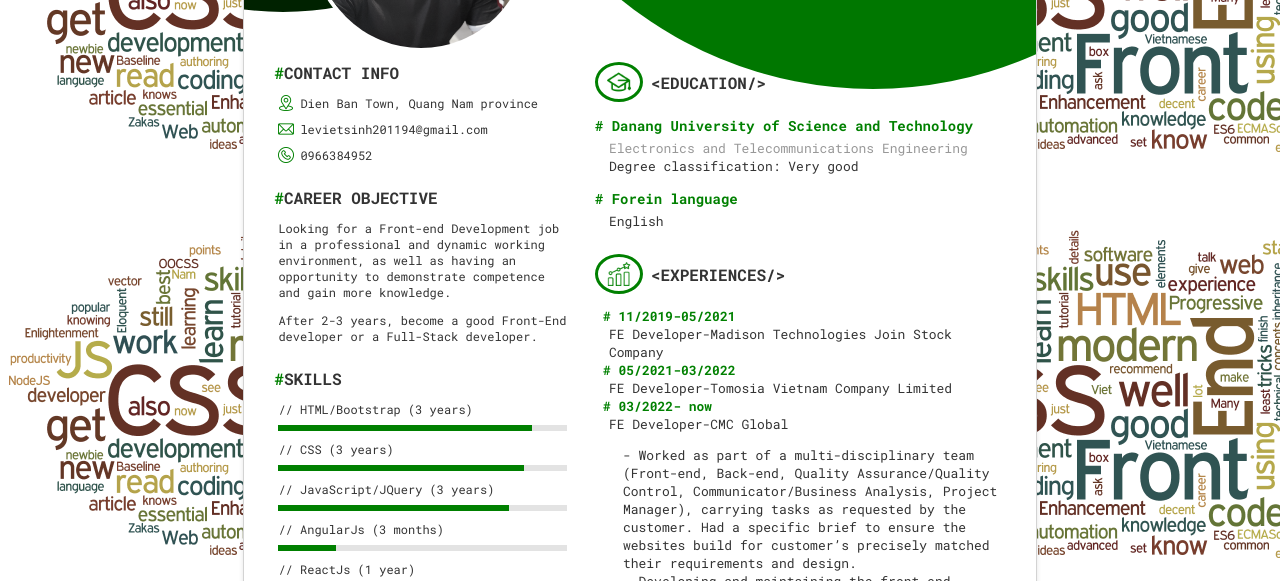
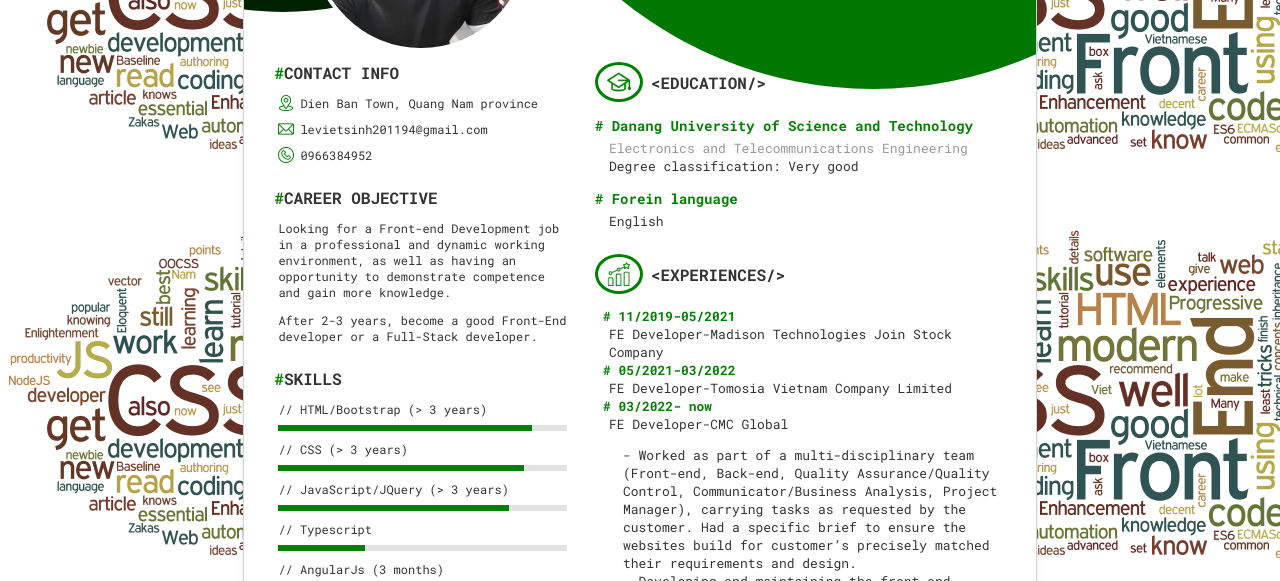
Before and after one commit to levietsinh/cv, a plain HTML site: page index.html in a window 1280 px wide. Shown: the part 219-800 px from the top of the page. Drawn offline with Linux system fonts and the light colour scheme.

Commit message:
[CV] Add Typescript skills

```diff
--- a/index.html
+++ b/index.html
@@ -54,21 +54,27 @@
               </div>
               <div class="description">
                 <div class="skill">
-                  <div class="skill-name">// HTML/Bootstrap (3 years)</div>
+                  <div class="skill-name">// HTML/Bootstrap (> 3 years)</div>
                   <div class="skill-level">
                     <span style="width: 88%"></span>
                   </div>
                 </div>
                 <div class="skill">
-                  <div class="skill-name">// CSS (3 years)</div>
+                  <div class="skill-name">// CSS (> 3 years)</div>
                   <div class="skill-level">
                     <span style="width: 85%"></span>
                   </div>
                 </div>
                 <div class="skill">
-                  <div class="skill-name">// JavaScript/JQuery (3 years)</div>
+                  <div class="skill-name">// JavaScript/JQuery (> 3 years)</div>
                   <div class="skill-level">
                     <span style="width: 80%"></span>
+                  </div>
+                </div>
+                <div class="skill">
+                  <div class="skill-name">// Typescript</div>
+                  <div class="skill-level">
+                    <span style="width: 30%"></span>
                   </div>
                 </div>
                 <div class="skill">
@@ -78,7 +84,7 @@
                   </div>
                 </div>
                 <div class="skill">
-                  <div class="skill-name">// ReactJs (1 year)</div>
+                  <div class="skill-name">// ReactJs (> 1 year)</div>
                   <div class="skill-level">
                     <span style="width: 75%"></span>
                   </div>
@@ -89,12 +95,12 @@
                     <span style="width: 82%"></span>
                   </div>
                 </div>
-                <div class="skill">
+                <!-- <div class="skill">
                   <div class="skill-name">// C/C++ (Student time)</div>
                   <div class="skill-level">
                     <span style="width: 60%"></span>
                   </div>
-                </div>
+                </div> -->
                 <div class="skill">
                   <div class="skill-name">// Microsoft Office</div>
                   <div class="skill-level">
```
